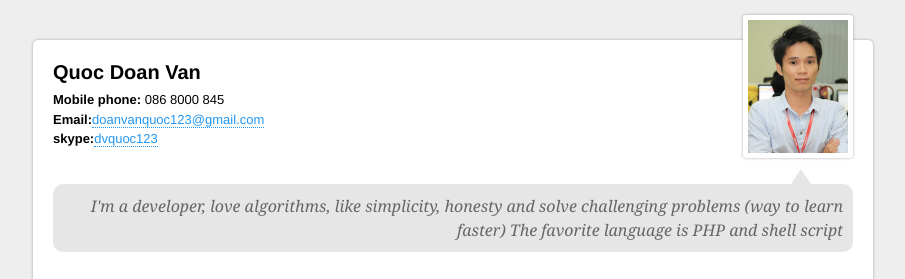
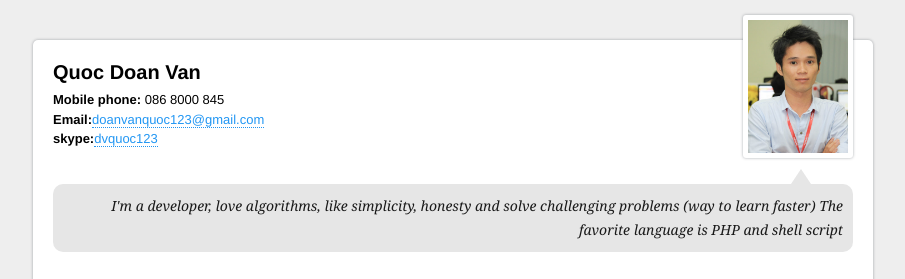
Before and after one commit to dvquoc/quoc-doan.github.io, a plain HTML site: page index.html in a window 1280 px wide. Shown: the top 279 px of the page, without its empty margins (187-1092 px from the left). Drawn offline with Linux system fonts and the light colour scheme.

Commit message:
edit code

```diff
--- a/index.html
+++ b/index.html
@@ -97,7 +97,8 @@
         #objective p {
             font-family: Georgia, Serif;
             font-style: italic;
-            color: #666;
+            color: #191919;
+            font-size: 14px;
         }
 
         dt {
```
